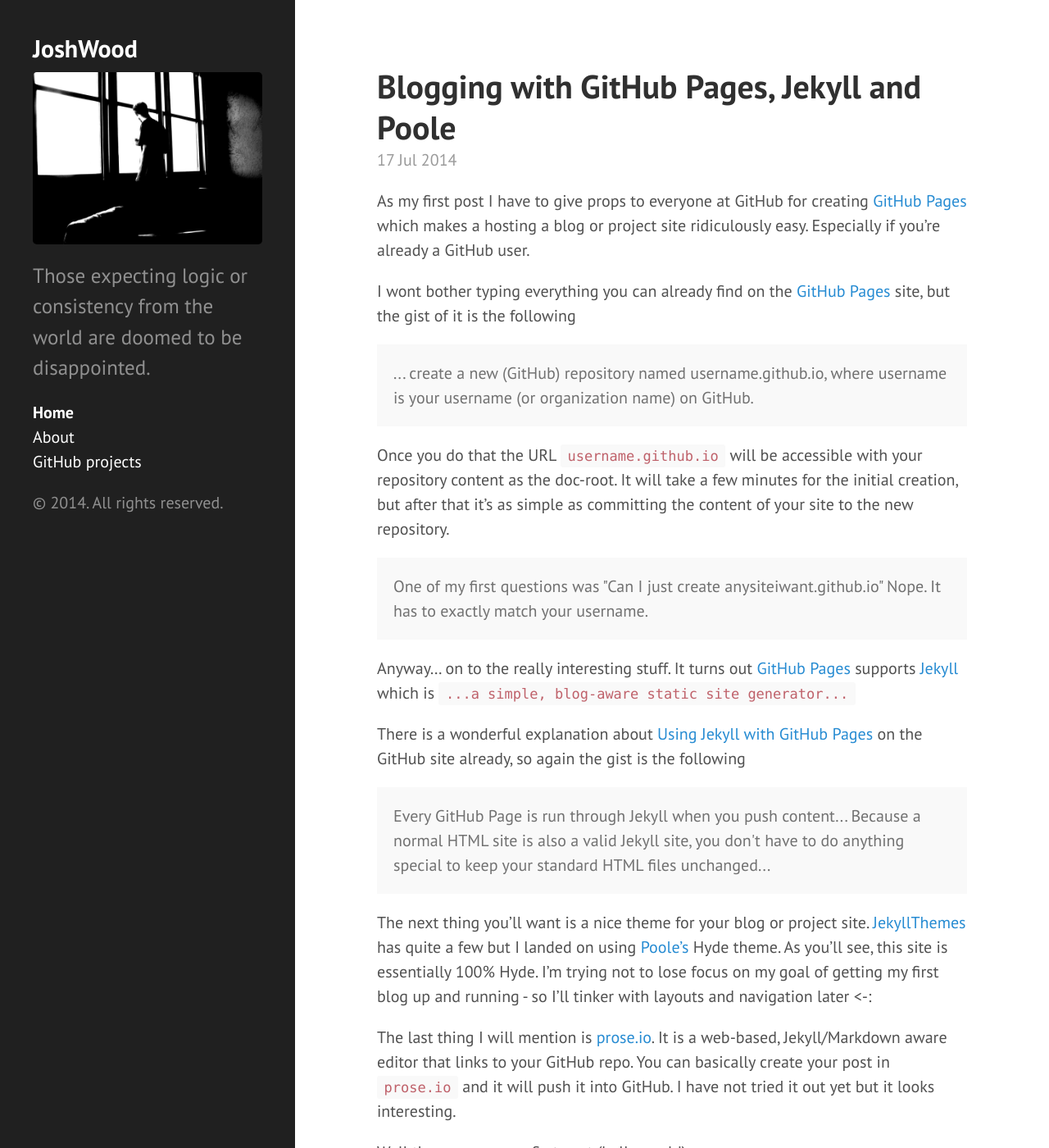
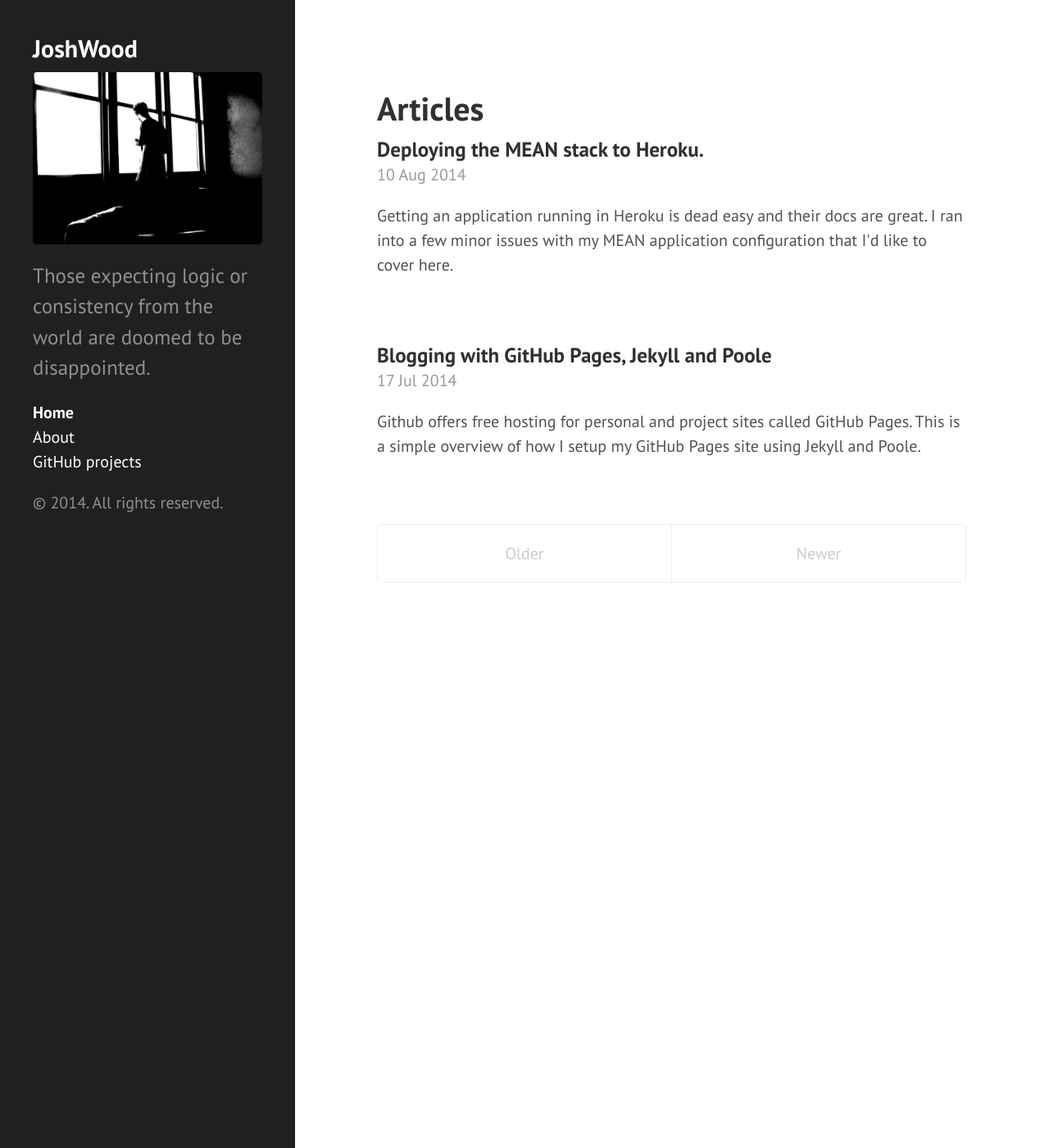
Before and after one commit to joshwood/joshwood.github.io, a Jekyll site: the page built from index.html, in a window 1280 px wide and 1400 px high. Shown: the whole window at 82% size. Built offline with Jekyll 4.4.1, drawn with Linux system fonts in a browser that asks for light colours; Markdown is read by kramdown in place of the engine named in the settings; the list of posts is cut into pages by our own code; some of the changed lines change nothing that is shown; some of the changed text lies outside the part shown.

Commit message:
changed up layout added new post

````diff
--- a/_posts/2014-07-17-github-pages.md
+++ b/_posts/2014-07-17-github-pages.md
@@ -1,6 +1,7 @@
 ---
 layout: post
 title: Blogging with GitHub Pages, Jekyll and Poole
+summary: Github offers free hosting for personal and project sites called GitHub Pages. This is a simple overview of how I setup my GitHub Pages site using Jekyll and Poole.
 ---
 
 As my first post I have to give props to everyone at GitHub for creating [GitHub Pages](https://pages.github.com/) which makes a hosting a blog or project site ridiculously easy. Especially if you're already a GitHub user.
--- /dev/null
+++ b/_posts/2014-08-10-heroku-mean-stack.md
@@ -0,0 +1,52 @@
+---
+layout: post
+title: Deploying the MEAN stack to Heroku.
+summary: Getting an application running in Heroku is dead easy and their docs are great. I ran into a few minor issues with my MEAN application configuration that I'd like to cover here.
+---
+
+The MongoHQ and MongoLabs add ons are free but they do require [account verification](https://devcenter.heroku.com/articles/account-verification) which means inputing a credit card.  I used a Visa gift card to get past the validation process.
+
+Below is are the commands I used to load my app.
+
+```bash
+git clone git://github.com/myrepo/my-app.git
+cd my-app
+heroku create my-app
+heroku addons:add mongohq
+git subtree push --prefix dist heroku master
+heroku open
+```
+
+# Issue 1 : The Express listen port
+This was something even my meager mind anticipated. My server code was simply opening a port with a hard coded value. The solution is simple enough, Heroku will put the PORT number in an environment variable.
+
+```javascript
+// -- original
+var express = require('express');
+var app = express();
+app.listen(3030);
+
+// -- updated
+var app = express();
+var server = require('http').createServer(app)
+var port = Number(process.env.PORT || 3030);
+server.listen(port);
+```
+
+# Issue 2 : Mongo connection URL
+I'm using [Mongoose](http://mongoosejs.com/) and my app was simply pointing to a localhost instance of Mongo and was not configurable. I certainly didn't imagine this would work without a change, but the fix is easy. Heroku stuffs the Mongo connect URL into the environment for you.
+
+```javascript
+var mongoURL = process.env.MONGOHQ_URL || "mongodb://localhost";
+mongoose.connect(mongoURL);
+```
+
+# Issue 3 : The 'dist' directory server
+I'm using a `yeoman` style build that minifies/uglifies JS resources and places the resulting app into a dist directory. To only push the dist folder into into Heroku you can execute the command below rather than the standard push command shown in the Heroku examples.
+
+```bash
+git subtree push --prefix dist heroku master
+```
+
+# Disclaimer
+The [Heroku quick start](https://devcenter.heroku.com/articles/quickstart) guide is great and most of the information in this post can be found under the [Node](https://devcenter.heroku.com/tags/node) section. I was moving an existing application into Heroku so I of course tried to upload it unchanged to see what would happen. As I searched for answers I found them all in the Heroku docs. I just feel compelled to document the effort because it was so fun.
--- a/index.html
+++ b/index.html
@@ -2,19 +2,20 @@
 layout: default
 title: Home
 ---
+<h1>Articles</h1>
 
 <div class="posts">
   {% for post in paginator.posts %}
   <div class="post">
-    <h1 class="post-title">
+    <h3 class="post-title">
       <a href="{{ post.url }}">
         {{ post.title }}
       </a>
-    </h1>
+    </h3>
 
     <span class="post-date">{{ post.date | date_to_string }}</span>
 
-    {{ post.content }}
+    {{ post.summary }}
   </div>
   {% endfor %}
 </div>
````
